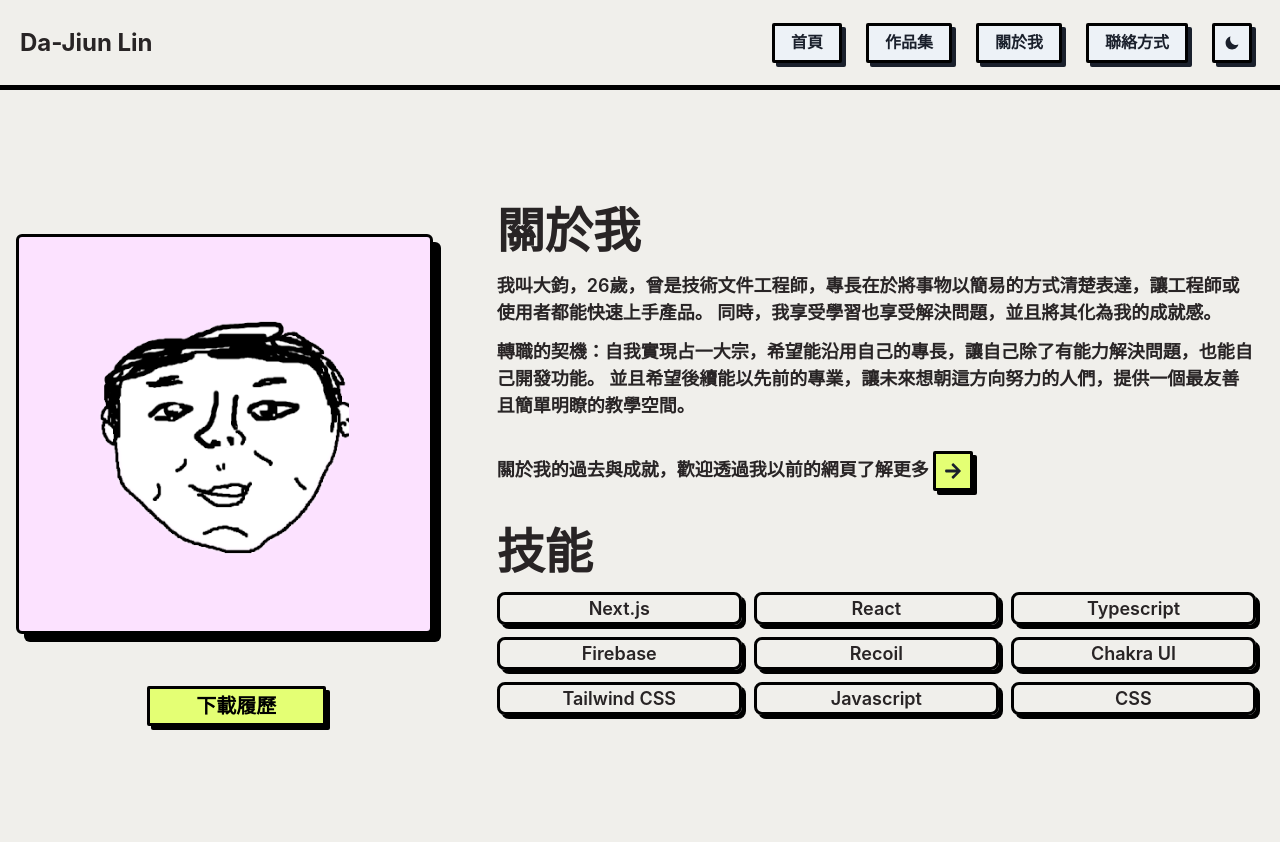
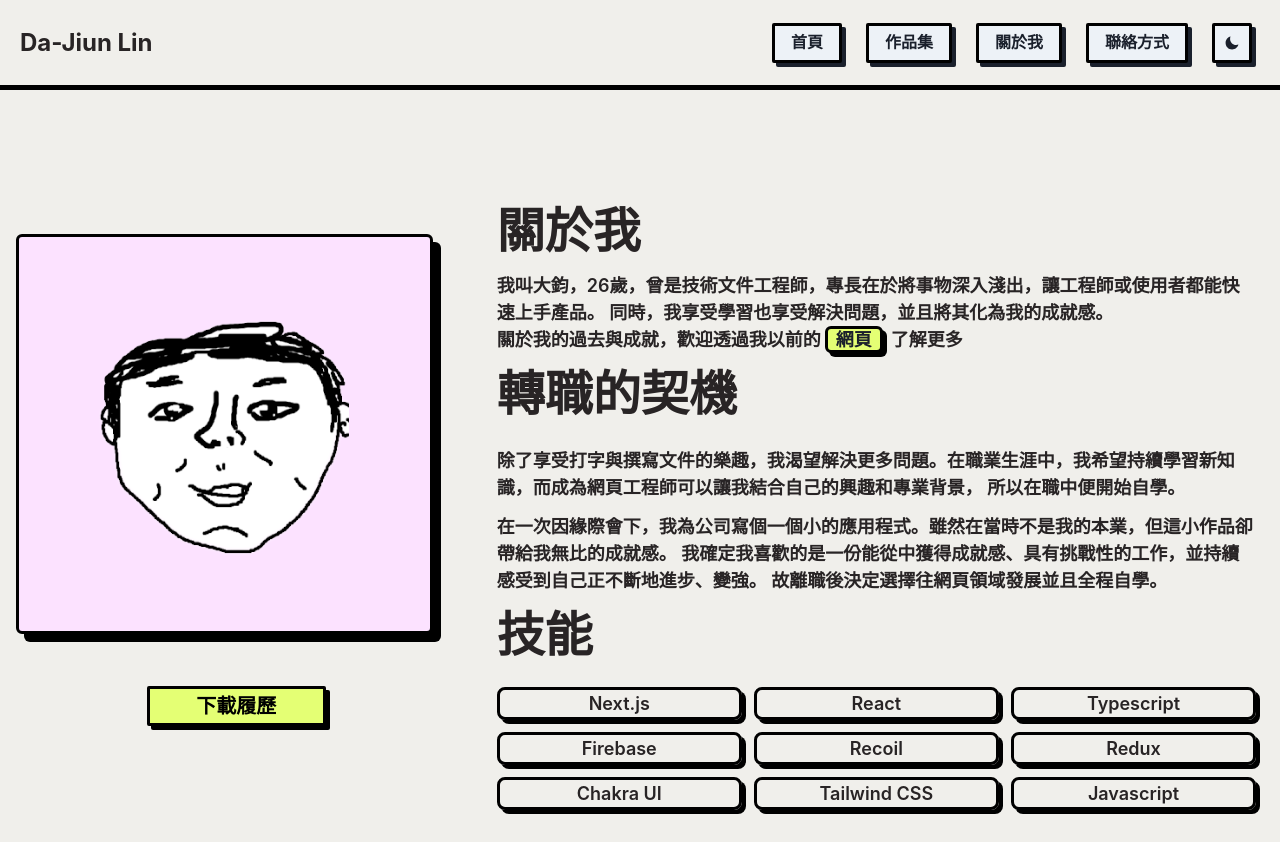
Before and after one commit to Lindahehexd/retro-portfolio, a Next.js app: page /about in a window 1280 px wide. Before the commit the page ends 800 px from the top, so only its background shows below. Built offline with nearby package versions, Linux system fonts and the light colour scheme.

Commit message:
improve the SEO

```diff
--- a/src/components/AboutPage/AboutMeBox.tsx
+++ b/src/components/AboutPage/AboutMeBox.tsx
@@ -1,4 +1,18 @@
-import { Card, Text, Flex, Button, Image, Box, Heading, HStack, SimpleGrid, useColorModeValue } from "@chakra-ui/react";
+import {
+  Card,
+  Text,
+  Flex,
+  Button,
+  Image,
+  Box,
+  Heading,
+  HStack,
+  SimpleGrid,
+  useColorModeValue,
+  Tag,
+  Icon,
+  Divider,
+} from "@chakra-ui/react";
 import { FaArrowRight } from "react-icons/fa";
 import Link from "next/link";
 
@@ -67,63 +81,77 @@ const AboutMeBox = () => {
             </Flex>
           </Box>
 
-          <Box  p={2}>
-            <Heading fontSize="5xl">關於我</Heading>
+          <Flex p={2} direction="column">
+            <Flex>
+              <Heading fontSize="5xl" >
+                關於我
+              </Heading>
+            </Flex>
             <Text my={3} fontSize="lg" fontWeight={600}>
-              我叫大鈞，26歲，曾是技術文件工程師，專長在於將事物以簡易的方式清楚表達，讓工程師或使用者都能快速上手產品。
+              我叫大鈞，26歲，曾是技術文件工程師，專長在於將事物深入淺出，讓工程師或使用者都能快速上手產品。
               同時，我享受學習也享受解決問題，並且將其化為我的成就感。
-            </Text>
-            <Text mb={3} fontSize="lg" fontWeight={600} >
-              轉職的契機：自我實現占一大宗，希望能沿用自己的專長，讓自己除了有能力解決問題，也能自己開發功能。
-              並且希望後續能以先前的專業，讓未來想朝這方向努力的人們，提供一個最友善且簡單明瞭的教學空間。
-            </Text>
-            <Text mb={3} fontSize="lg" fontWeight={600}>
-              關於我的過去與成就，歡迎透過我以前的網頁了解更多{" "}
-              <Link href="https://dajiun-portfolio.netlify.app/#portfolio" target="_blank">
-                <Button
-                  as={FaArrowRight}
-                  p={2}
-                  boxShadow={boxShadow}
-                  border={border}
-                  variant="solid"
+              <Text fontSize="lg" fontWeight={600}>
+                關於我的過去與成就，歡迎透過我以前的
+                <Tag
                   _hover={{ bg: hoverBg }}
                   bg={bg}
-                ></Button>
-              </Link>
+                  fontSize="lg"
+                  fontWeight={600}
+                  boxShadow={boxShadow}
+                  ml={1}
+                  mr={2}
+                  cursor="pointer"
+                  border={border}
+                >
+                  網頁{" "}
+                </Tag>
+                了解更多{" "}
+              </Text>
+            </Text>
+            <Heading fontSize="5xl"> 轉職的契機</Heading>
+            <br></br>
+            <Text mb={3} fontSize="lg" fontWeight={600}>
+              除了享受打字與撰寫文件的樂趣，我渴望解決更多問題。在職業生涯中，我希望持續學習新知識，而成為網頁工程師可以讓我結合自己的興趣和專業背景，
+              所以在職中便開始自學。
+              <Text mt={3}>
+                在一次因緣際會下，我為公司寫個一個小的應用程式。雖然在當時不是我的本業，但這小作品卻帶給我無比的成就感。
+                我確定我喜歡的是一份能從中獲得成就感、具有挑戰性的工作，並持續感受到自己正不斷地進步、變強。
+                故離職後決定選擇往網頁領域發展並且全程自學。
+              </Text>
             </Text>
 
-            <Heading fontSize="5xl"> 技能 </Heading>
+            <Heading fontSize="5xl" mb={3}> 技能 </Heading>
 
-            <SimpleGrid columns={{ sm: 3, md: 3, lg: 3 }} gap={3} mt={3} fontSize='lg' fontWeight={600}>
-              <Flex justify="center" border={border} boxShadow={boxShadow} borderRadius="lg" _hover={{bg:bg}}>
+            <SimpleGrid columns={{ sm: 3, md: 3, lg: 3 }} gap={3} mt={3} fontSize="lg" fontWeight={600}>
+              <Flex justify="center" border={border} boxShadow={boxShadow} borderRadius="lg" _hover={{ bg: bg }}>
                 Next.js{" "}
               </Flex>
-              <Flex justify="center" border={border} boxShadow={boxShadow} borderRadius="lg" _hover={{bg:bg}}>
+              <Flex justify="center" border={border} boxShadow={boxShadow} borderRadius="lg" _hover={{ bg: bg }}>
                 React{" "}
               </Flex>
-              <Flex justify="center" border={border} boxShadow={boxShadow} borderRadius="lg" _hover={{bg:bg}}>
+              <Flex justify="center" border={border} boxShadow={boxShadow} borderRadius="lg" _hover={{ bg: bg }}>
                 Typescript
               </Flex>
-              <Flex justify="center" border={border} boxShadow={boxShadow} borderRadius="lg" _hover={{bg:bg}}>
+              <Flex justify="center" border={border} boxShadow={boxShadow} borderRadius="lg" _hover={{ bg: bg }}>
                 Firebase
               </Flex>
-              <Flex justify="center" border={border} boxShadow={boxShadow} borderRadius="lg" _hover={{bg:bg}}>
+              <Flex justify="center" border={border} boxShadow={boxShadow} borderRadius="lg" _hover={{ bg: bg }}>
                 Recoil{" "}
               </Flex>
-              <Flex justify="center" border={border} boxShadow={boxShadow} borderRadius="lg" _hover={{bg:bg}}>
+              <Flex justify="center" border={border} boxShadow={boxShadow} borderRadius="lg" _hover={{ bg: bg }}>
+                Redux{" "}
+              </Flex>
+              <Flex justify="center" border={border} boxShadow={boxShadow} borderRadius="lg" _hover={{ bg: bg }}>
                 Chakra UI{" "}
               </Flex>
-              <Flex justify="center" border={border} boxShadow={boxShadow} borderRadius="lg" _hover={{bg:bg}}>
+              <Flex justify="center" border={border} boxShadow={boxShadow} borderRadius="lg" _hover={{ bg: bg }}>
                 Tailwind CSS{" "}
               </Flex>
-              <Flex justify="center" border={border} boxShadow={boxShadow} borderRadius="lg" _hover={{bg:bg}}>
+              <Flex justify="center" border={border} boxShadow={boxShadow} borderRadius="lg" _hover={{ bg: bg }}>
                 Javascript
               </Flex>
-              <Flex justify="center" border={border} boxShadow={boxShadow} borderRadius="lg" _hover={{bg:bg}}>
-                CSS{" "}
-              </Flex>
             </SimpleGrid>
-          </Box>
+          </Flex>
         </SimpleGrid>
       </HStack>
     </>
--- a/src/pages/about.tsx
+++ b/src/pages/about.tsx
@@ -1,9 +1,18 @@
 import AboutMeBox from "@/components/AboutPage/AboutMeBox";
 import ContentLayout from "@/components/Layout/ContentLayout";
+import Head from "next/head";
 
 export default function ContactPage() {
   return (
     <>
+        <Head>
+        <title>About_Da_Jiun</title>
+        <meta
+          name="description"
+          content="About me. 關於我"
+        />
+        <meta property="og:image" content="/meta1.jpg" />
+      </Head>
       <ContentLayout>
         <>
             {/* <About /> */}
```
Also changed, not shown: src/components/ProjectPage/ProjectCard.tsx (+136 -99 lines), src/pages/contact.tsx (+9 -0 lines), src/pages/index.tsx (+11 -6 lines), src/pages/projects.tsx (+11 -6 lines), public/meta1.png (added), public/p1.png (added).
